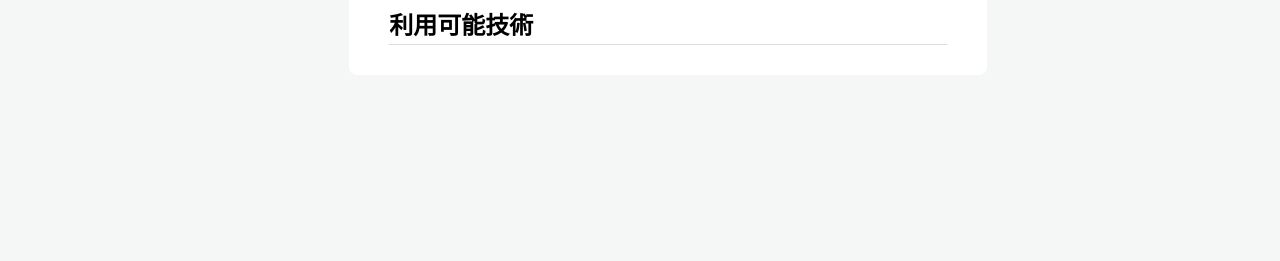
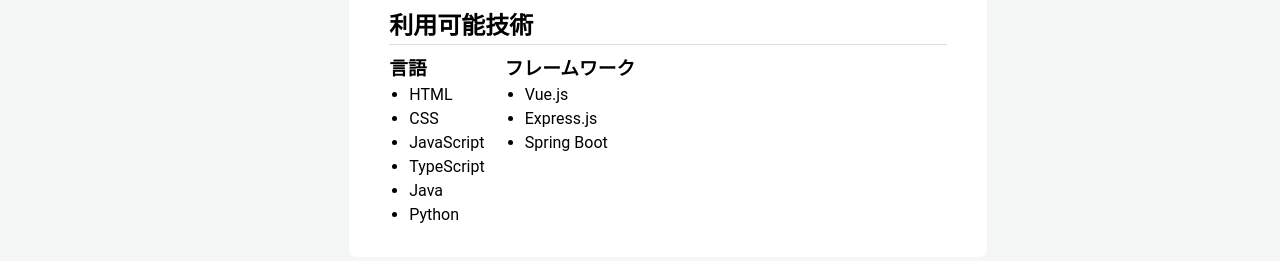
Before and after one commit to koinunopochi/PortfolioFront, a Vue app: page /about-me in a window 1280 px wide. Shown: the part 567-828 px from the top of the page. Built offline with nearby package versions, Linux system fonts and the light colour scheme.

Commit message:
利用可能技術の追記

```diff
--- a/src/views/AboutMe.vue
+++ b/src/views/AboutMe.vue
@@ -68,7 +68,29 @@
       <!-- 利用可能技術 -->
       <div class="">
         <h2>利用可能技術</h2>
-        <div class="contents"></div>
+        <div class="contents">
+          <div class="contents-flex">
+            <div class="lang">
+              <h3>言語</h3>
+              <ul>
+                <li>HTML</li>
+                <li>CSS</li>
+                <li>JavaScript</li>
+                <li>TypeScript</li>
+                <li>Java</li>
+                <li>Python</li>
+              </ul>
+            </div>
+            <div class="flame-work">
+              <h3>フレームワーク</h3>
+              <ul>
+                <li>Vue.js</li>
+                <li>Express.js</li>
+                <li>Spring Boot</li>
+              </ul>
+            </div>
+          </div>
+        </div>
       </div>
     </div>
     <!-- 目次 -->
@@ -122,7 +144,13 @@
   font-size: 20px;
   font-weight: bold;
 }
-
+.contents-flex {
+  display: flex;
+  justify-content: flex-start;
+}
+.lang{
+  margin-right: 20px;
+}
 /* ベーススタイル */
 .career-table {
   width: 100%;
```
